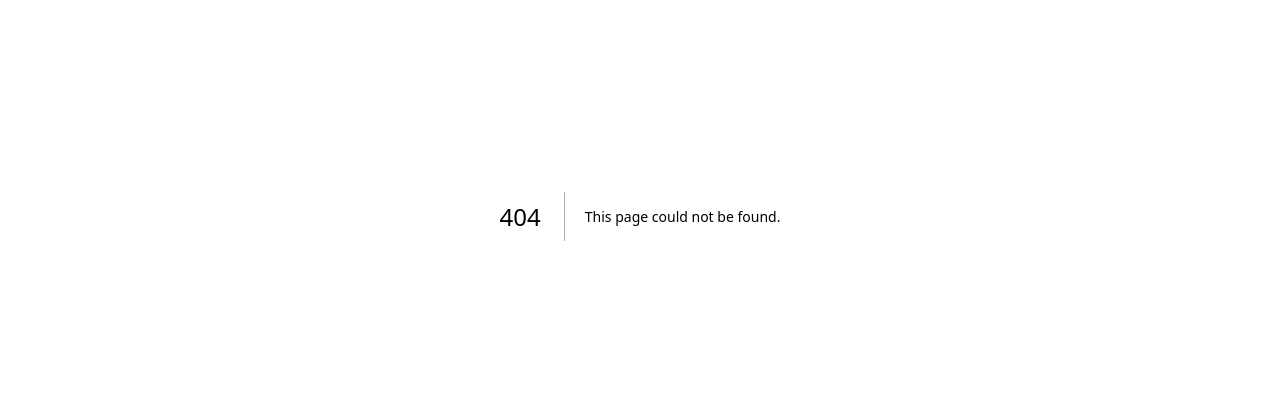
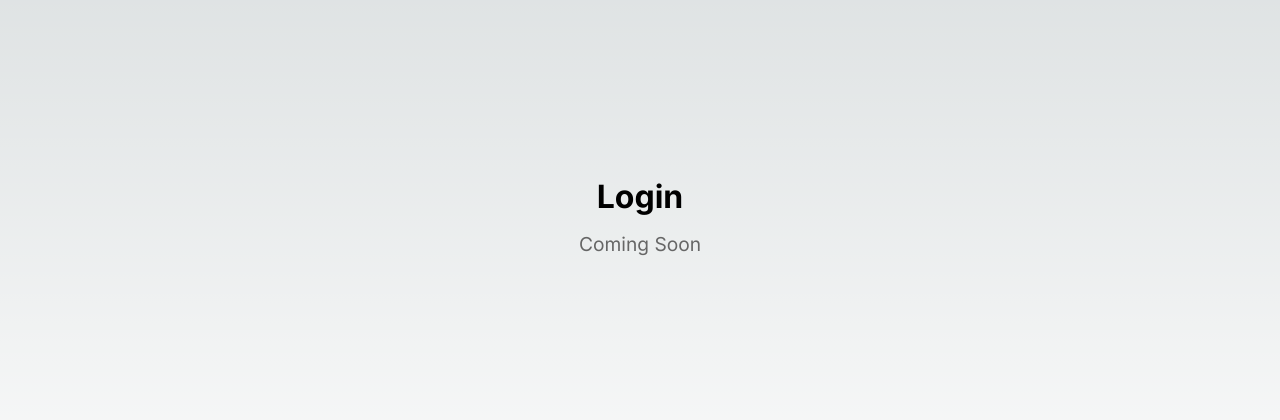
Before and after one commit to waseemk7/PG-GO, a Next.js app: page /login in a window 1280 px wide. Before the commit this address had no page. Shown: the part 184-604 px from the top of the page. Built offline with nearby package versions, Linux system fonts and the light colour scheme.

Commit message:
Login Button Added

```diff
--- /dev/null
+++ b/app/login/page.module.css
@@ -0,0 +1,19 @@
+/* styles/Login.module.css */
+
+.container {
+  display: flex;
+  flex-direction: column;
+  align-items: center;
+  justify-content: center;
+  height: 100vh;
+}
+
+.container h1 {
+  font-size: 2rem;
+  margin-bottom: 1rem;
+}
+
+.container p {
+  font-size: 1.2rem;
+  color: #666;
+}
--- /dev/null
+++ b/app/login/page.tsx
@@ -0,0 +1,15 @@
+// pages/login.tsx
+
+import React from "react";
+import styles from "./page.module.css";
+
+const LoginPage: React.FC = () => {
+  return (
+    <div className={styles.container}>
+      <h1>Login</h1>
+      <p>Coming Soon</p>
+    </div>
+  );
+};
+
+export default LoginPage;
```
Also changed, not shown: components/header/page.tsx (+8 -5 lines), components/header/page.module.css (line endings or trailing spaces).
